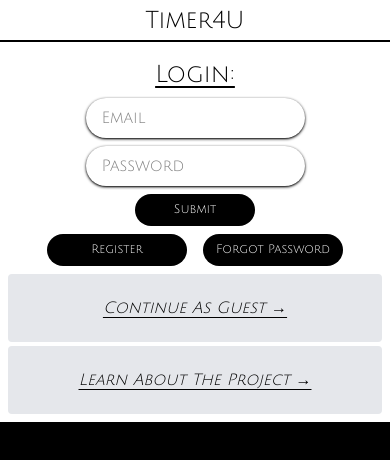
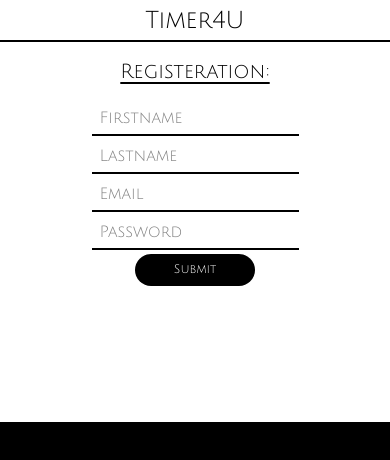
Before and after one commit to KediMengistu/Timer-project, a React (Vite) app in the folder timer-project-vite-react-redux-frontend/: page / in a window 390 px wide. Both pictures are taken after a click on the button "Register". Shown: the top 460 px of the page. Built offline with nearby package versions, Linux system fonts and the light colour scheme.

Commit message:
Registration Related Styling Intergrated

```diff
--- a/timer-project-vite-react-redux-frontend/package.json
+++ b/timer-project-vite-react-redux-frontend/package.json
@@ -12,6 +12,7 @@
   "dependencies": {
     "@reduxjs/toolkit": "^2.5.1",
     "@tailwindcss/vite": "^4.0.6",
+    "motion": "^12.4.7",
     "react": "^19.0.0",
     "react-dom": "^19.0.0",
     "react-redux": "^9.2.0",
--- a/timer-project-vite-react-redux-frontend/src/app/store.ts
+++ b/timer-project-vite-react-redux-frontend/src/app/store.ts
@@ -1,9 +1,9 @@
 import { configureStore } from "@reduxjs/toolkit";
-import authReducer from "../features/auth/authSlice";
+import registerReducer from "../features/register/registerSlice";
 
 export const store = configureStore({
   reducer: {
-    auth: authReducer,
+    register: registerReducer,
   },
 });
 
--- a/timer-project-vite-react-redux-frontend/src/components/home-components/DefaultNonMainComponent.tsx
+++ b/timer-project-vite-react-redux-frontend/src/components/home-components/DefaultNonMainComponent.tsx
@@ -1,14 +1,17 @@
+import { useAppDispatch } from "../../app/hooks";
+import { toggleRegister } from "../../features/register/registerSlice";
+
 function DefaultNonMainComponent() {
+  const dispatch = useAppDispatch();
   return (
     <>
-      <div className="grid grid-cols-1 grid-rows-none gap-2 border-t-2 md:grid-cols-none md:grid-rows-1 md:border-b-0">
       <div className="grid grid-rows-[auto_auto_auto_1fr] p-2!">
         <div className="flex flex-row items-end justify-center p-2!">
-            <h1 className="text-2xl underline underline-offset-4 md:text-4xl">
+          <h1 className="text-xl underline underline-offset-4 md:text-4xl">
             Login:
           </h1>
         </div>
-          <div className="flex flex-col items-center justify-center gap-2">
+        <form className="flex flex-col items-center justify-center gap-2">
           <input
             type="text"
             className="rounded-3xl bg-white pt-2! pr-2! pb-2! pl-4! shadow-sm shadow-black outline-none"
@@ -25,15 +28,21 @@ function DefaultNonMainComponent() {
             name="password"
             autoComplete="off"
           />
-          </div>
-          <div className="grid grid-rows-2 gap-2 p-2!">
-            <div className="flex flex-row items-start justify-center">
-              <button className="w-30 rounded-3xl bg-black p-2! outline-0 transition duration-300 ease-in-out hover:cursor-pointer hover:bg-gray-600 active:bg-gray-400">
+          <button
+            className="w-30 rounded-3xl bg-black p-2! outline-0 transition duration-300 ease-in-out hover:cursor-pointer hover:bg-gray-600 active:bg-gray-400"
+            type="submit"
+          >
             <h1 className="text-xs text-white">Submit</h1>
           </button>
-            </div>
+        </form>
+        <div className="grid grid-rows-1 gap-2 p-2!">
           <div className="flex flex-row items-center justify-center gap-4">
-              <button className="w-35 rounded-3xl bg-black p-2! outline-0 transition duration-300 ease-in-out hover:cursor-pointer hover:bg-gray-600 active:bg-gray-400">
+            <button
+              className="w-35 rounded-3xl bg-black p-2! outline-0 transition duration-300 ease-in-out hover:cursor-pointer hover:bg-gray-600 active:bg-gray-400"
+              onClick={() => {
+                dispatch(toggleRegister());
+              }}
+            >
               <h1 className="text-xs text-white">Register</h1>
             </button>
             <button className="w-35 rounded-3xl bg-black p-2! outline-0 transition duration-300 ease-in-out hover:cursor-pointer hover:bg-gray-600 active:bg-gray-400">
@@ -42,17 +51,16 @@ function DefaultNonMainComponent() {
           </div>
         </div>
         <div className="grid grid-rows-2 gap-1">
-            <button className="group rounded-sm bg-gray-200 outline-0 transition duration-300 ease-in-out hover:cursor-pointer hover:bg-black active:bg-gray-400 md:rounded-md">
-              <h1 className="italic underline underline-offset-4 group-hover:cursor-pointer group-hover:text-white">
+          <button className="group rounded-xs bg-gray-200 outline-0 transition duration-300 ease-in-out hover:cursor-pointer hover:bg-black active:bg-gray-400 md:rounded-md">
+            <h1 className="text-xs italic underline underline-offset-4 group-hover:cursor-pointer group-hover:text-white md:text-lg">
               Continue As Guest &rarr;
             </h1>
           </button>
-            <button className="group rounded-sm bg-gray-200 outline-0 transition duration-300 ease-in-out hover:cursor-pointer hover:bg-black active:bg-gray-400 md:rounded-md">
-              <h1 className="italic underline underline-offset-4 group-hover:cursor-pointer group-hover:text-white">
+          <button className="group rounded-xs bg-gray-200 outline-0 transition duration-300 ease-in-out hover:cursor-pointer hover:bg-black active:bg-gray-400 md:rounded-md">
+            <h1 className="text-xs italic underline underline-offset-4 group-hover:cursor-pointer group-hover:text-white md:text-lg">
               Learn About The Project &rarr;
             </h1>
           </button>
-          </div>
         </div>
       </div>
     </>
--- a/timer-project-vite-react-redux-frontend/src/components/home-components/NonMainComponent.tsx
+++ b/timer-project-vite-react-redux-frontend/src/components/home-components/NonMainComponent.tsx
@@ -1,13 +1,26 @@
 import DefaultNonMainComponent from "./DefaultNonMainComponent";
+import { useAppSelector } from "../../app/hooks";
+import RegisterationNonMainComponent from "./RegisterationNonMainComponent";
 
 function NonMainComponent() {
+  const isRegistering = useAppSelector((state) => state.register.value);
   return (
     <>
       <div className="grid grid-rows-[auto_1fr] bg-white md:grid-rows-[1fr_3fr]">
         <div className="flex flex-row items-center justify-center p-1!">
           <h1 className="text-2xl md:text-6xl">Timer4U</h1>
         </div>
-        <DefaultNonMainComponent />
+        <div className="grid grid-cols-1 grid-rows-none gap-2 border-t-2 md:grid-cols-none md:grid-rows-1">
+          {isRegistering === false ? (
+            <>
+              <DefaultNonMainComponent />
+            </>
+          ) : (
+            <>
+              <RegisterationNonMainComponent />
+            </>
+          )}
+        </div>
       </div>
     </>
   );
--- /dev/null
+++ b/timer-project-vite-react-redux-frontend/src/components/home-components/RegisterationNonMainComponent.tsx
@@ -0,0 +1,59 @@
+function RegisterationNonMainComponent() {
+  return (
+    <>
+      <div className="grid grid-rows-[auto_auto_1fr] bg-white p-2!">
+        <div className="flex flex-row items-end justify-center p-2!">
+          <h1 className="text-xl text-black underline underline-offset-4 md:text-4xl">
+            Registeration:
+          </h1>
+        </div>
+        <form
+          action=""
+          className="flex flex-col items-center justify-center gap-1 p-2!"
+        >
+          <input
+            type="text"
+            className="border-b-2 bg-white pt-1! pr-1! pb-1! pl-2! text-black outline-none"
+            placeholder="Firstname"
+            id="firstname"
+            name="firstname"
+            autoComplete="off"
+          />
+          <input
+            type="text"
+            className="border-b-2 bg-white pt-1! pr-1! pb-1! pl-2! text-black outline-none"
+            placeholder="Lastname"
+            id="lastname"
+            name="lastname"
+            autoComplete="off"
+          />
+          <input
+            type="text"
+            className="border-b-2 bg-white pt-1! pr-1! pb-1! pl-2! text-black outline-none"
+            placeholder="Email"
+            id="email"
+            name="email"
+            autoComplete="off"
+          />
+          <input
+            type="password"
+            className="border-b-2 bg-white pt-1! pr-1! pb-1! pl-2! text-black outline-none"
+            placeholder="Password"
+            id="password"
+            name="password"
+            autoComplete="off"
+          />
+          <button
+            className="w-30 rounded-3xl bg-black p-2! outline-0 transition duration-300 ease-in-out hover:cursor-pointer hover:bg-gray-600 active:bg-gray-400"
+            type="submit"
+          >
+            <h1 className="text-xs text-white">Submit</h1>
+          </button>
+        </form>
+        <div className=""></div>
+      </div>
+    </>
+  );
+}
+
+export default RegisterationNonMainComponent;
--- a/timer-project-vite-react-redux-frontend/src/features/auth/authSlice.ts
+++ /dev/null
@@ -1,23 +0,0 @@
-import { createSlice } from "@reduxjs/toolkit";
-
-export interface AuthState {
-  value: boolean;
-}
-
-const initialState = {
-  value: false,
-} as AuthState;
-
-export const authSlice = createSlice({
-  name: "auth",
-  initialState,
-  reducers: {
-    toggleAuth: (state) => {
-      state.value = !state.value;
-    },
-  },
-});
-
-export const { toggleAuth } = authSlice.actions;
-
-export default authSlice.reducer;
--- /dev/null
+++ b/timer-project-vite-react-redux-frontend/src/features/register/registerSlice.ts
@@ -0,0 +1,23 @@
+import { createSlice } from "@reduxjs/toolkit";
+
+export interface RegisterState {
+  value: boolean;
+}
+
+const initialState = {
+  value: false,
+} as RegisterState;
+
+export const registerSlice = createSlice({
+  name: "register",
+  initialState,
+  reducers: {
+    toggleRegister: (state) => {
+      state.value = !state.value;
+    },
+  },
+});
+
+export const { toggleRegister } = registerSlice.actions;
+
+export default registerSlice.reducer;
```
Also changed, not shown: 1 other file (tests, documents, lock files or other folders). Lines whose indentation alone changed are shown as unchanged.
